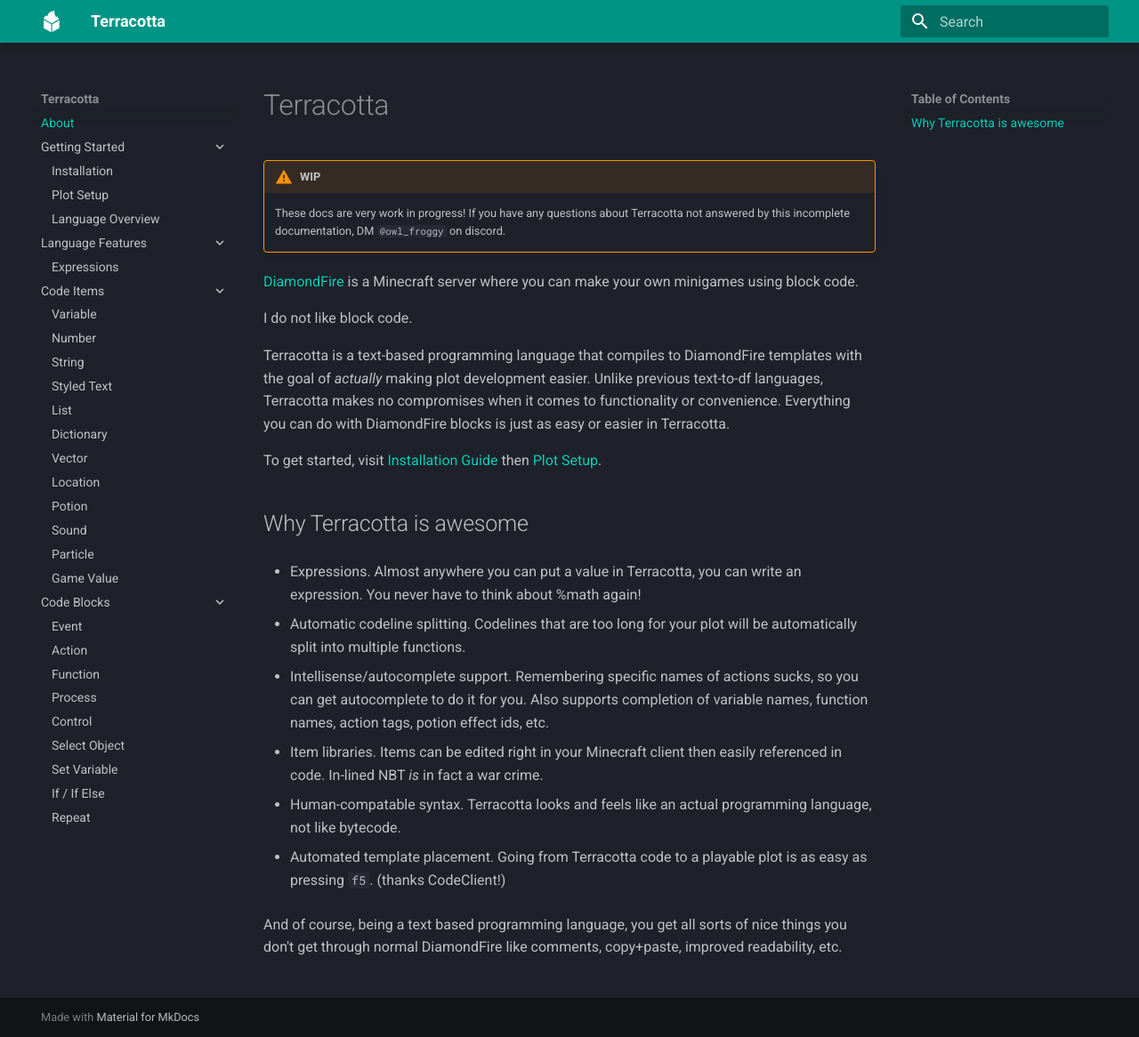
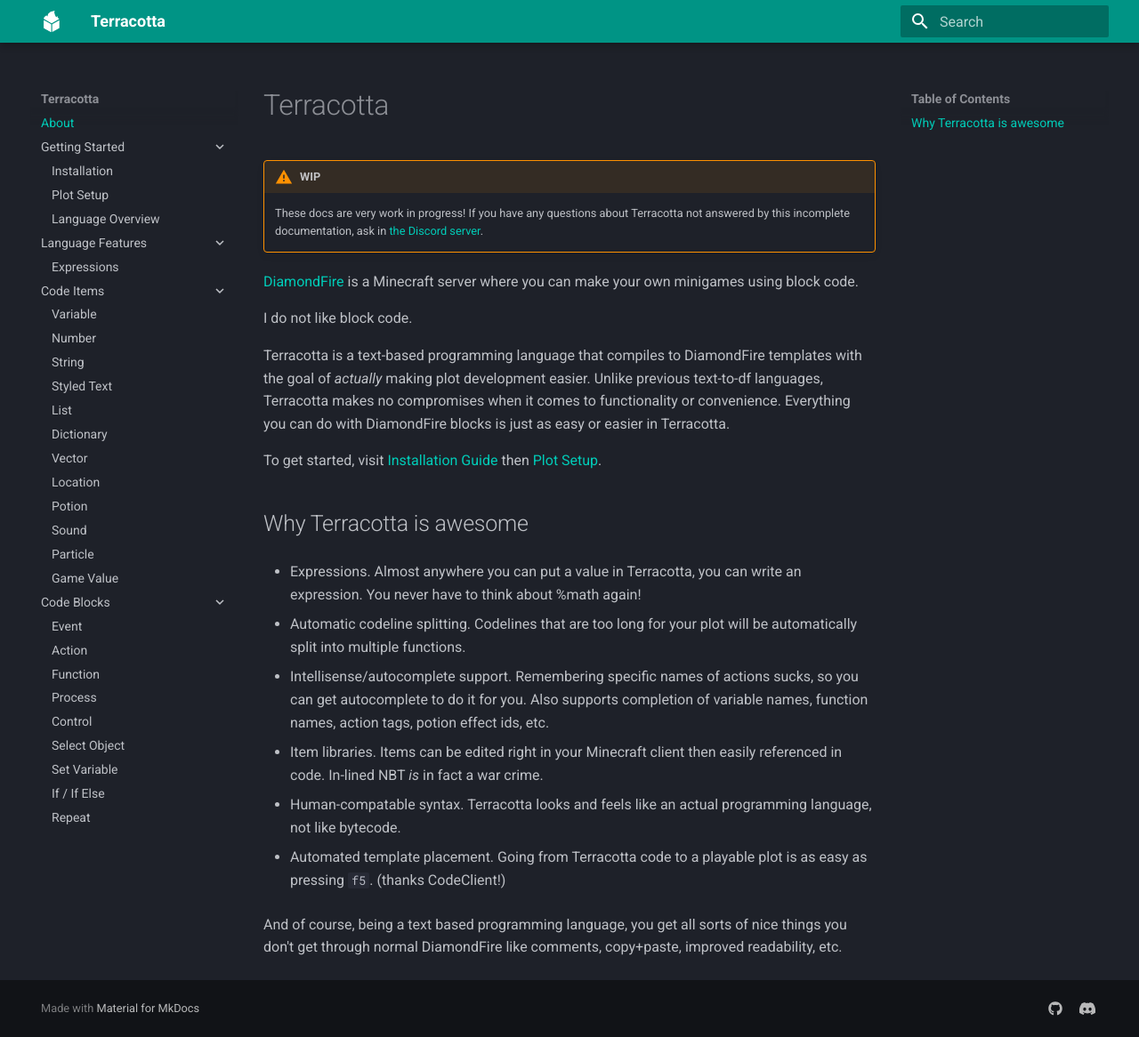
Before and after one commit to Owlfroggy/terracotta-docs, an MkDocs documentation site: the page built from docs/index.md, in a window 1280 px wide and 1166 px high. Shown: the whole window at 89% size. Built offline with MkDocs 1.6.1 and Material for MkDocs 9.7.7, drawn with Linux system fonts in a browser that asks for light colours.

Commit message:
add the discord link

```diff
--- a/docs/index.md
+++ b/docs/index.md
@@ -1,7 +1,7 @@
 # Terracotta
 
 !!! warning "WIP"
-    These docs are very work in progress! If you have any questions about Terracotta not answered by this incomplete documentation, DM `@owl_froggy` on discord.
+    These docs are very work in progress! If you have any questions about Terracotta not answered by this incomplete documentation, ask in [the Discord server](https://discord.gg/at9uBFXPxy).
 
 [DiamondFire](https://www.mcdiamondfire.com) is a Minecraft server where you can make your own minigames using block code.
 
--- a/mkdocs.yml
+++ b/mkdocs.yml
@@ -77,6 +77,12 @@ nav:
     - Repeat: codeblocks/repeat.md
 extra_css:
   - style.css
+extra:
+  social:
+    - icon: fontawesome/brands/github
+      link: https://github.com/Owlfroggy/terracotta
+    - icon: fontawesome/brands/discord
+      link: https://discord.gg/at9uBFXPxy
 plugins:
   - search
   - table-reader
```
